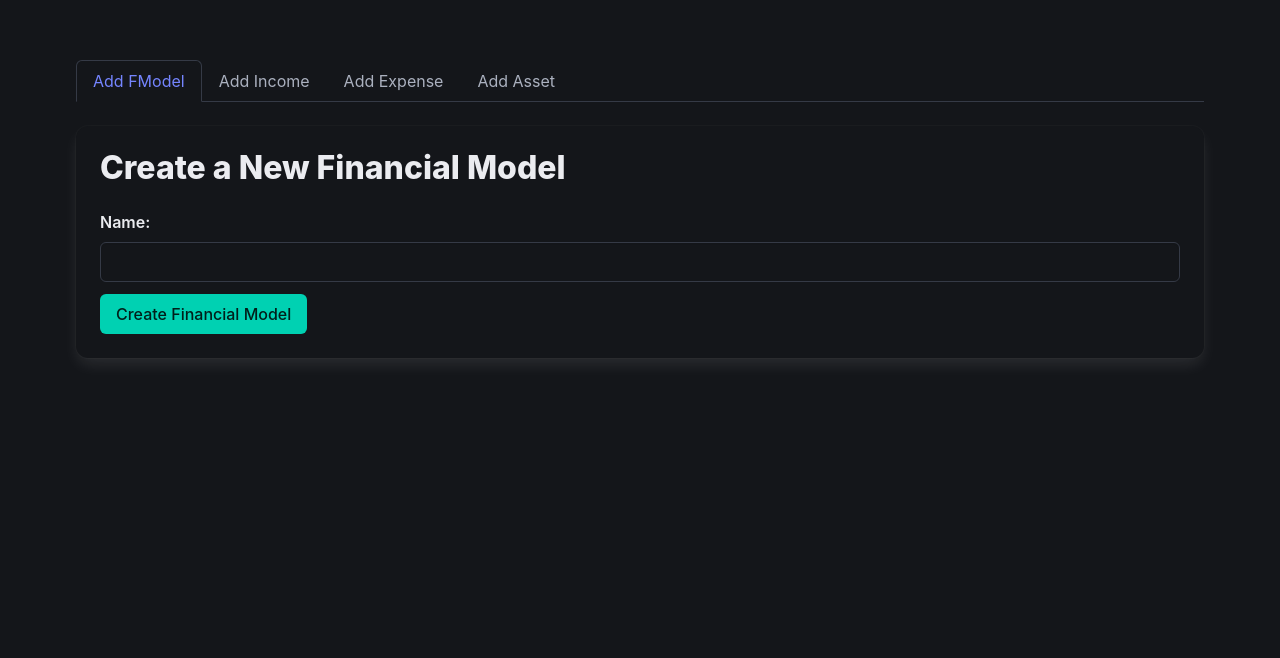
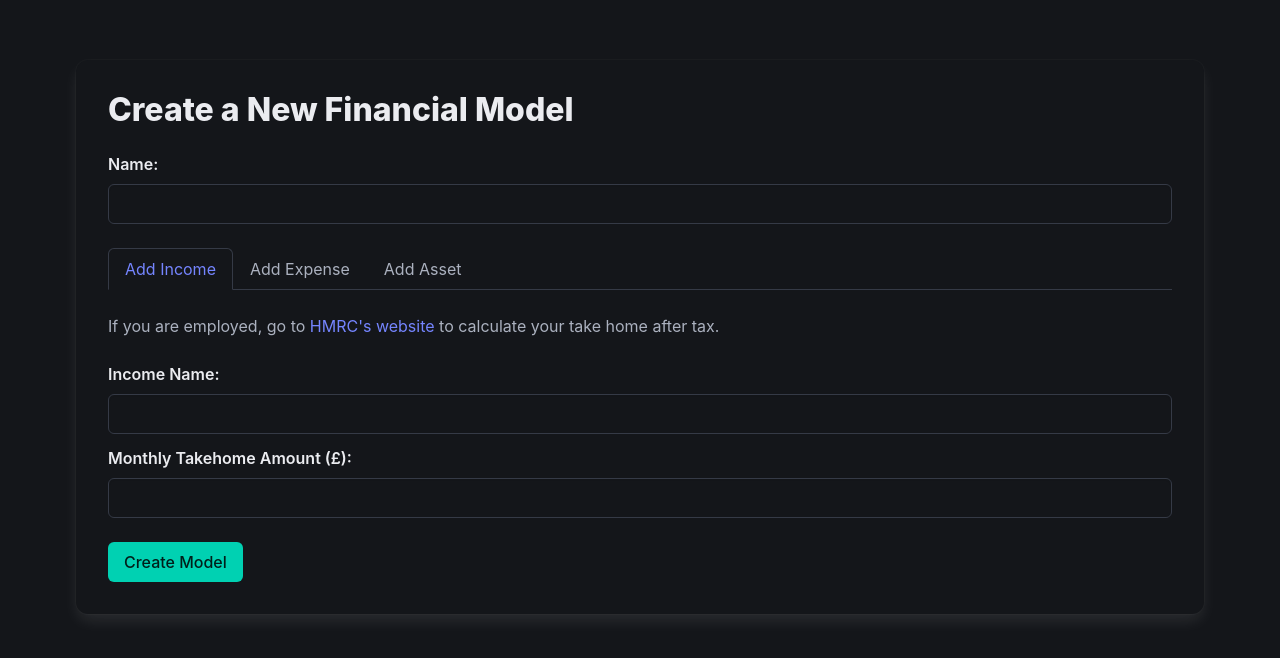
Before and after one commit to absurdity9/wealthbuildr, a Django app: page /add_copy/ in a window 1280 px wide. Shown: the part 56-714 px from the top of the page. Run offline with Django 4.2, Linux system fonts and the light colour scheme.

Commit message:
+add_copy all in one creation flow

```diff
--- a/personalfinance/templates/personalfinance/add_copy.html
+++ b/personalfinance/templates/personalfinance/add_copy.html
@@ -16,21 +16,11 @@
     <div class="container">
         <div class="column is-full">
             <!-- Tab Navigation -->
-            <div class="tabs is-boxed">
-                <ul>
-                    <li class="is-active" data-tab="createFModel"><a>Add FModel</a></li>
-                    <li data-tab="createIncome"><a>Add Income</a></li>
-                    <li data-tab="createExpense"><a>Add Expense</a></li>
-                    <li data-tab="createAsset"><a>Add Asset</a></li>
-                </ul>
-            </div>
-
-            <!-- Tab Content -->
-            <div id="createFModel" class="tab-content is-active">
-                <div class="card">
-                    <div class="card-content">
+            <div class="card p-2">
+                <div id="createFModel" class="m-5">
+                    <div class="mt-3">
                         <h2 class="title">Create a New Financial Model</h2>
-                        <form id="createFModelForm">
+                        <form id="fullModelForm">
                             {% csrf_token %}
                             <input type="hidden" name="user_id" value="{{ user.id }}">
                             <div class="field">
@@ -39,32 +29,25 @@
                                     <input type="text" id="fmodel_name" name="fmodel_name" class="input" required>
                                 </div>
                             </div>
-                            <div class="field is-grouped ">
-                                <div class="control">
-                                    <button type="button" onclick="submitFModelForm()" class="button is-primary">Create Financial Model</button>
-                                </div>
-                            </div>
                         </form>
                     </div>
                 </div>
+                <div class="m-5">
+                    <div class="tabs is-boxed">
+                        <ul>
+                            <li class="is-active" data-tab="createIncome"><a>Add Income</a></li>
+                            <li data-tab="createExpense"><a>Add Expense</a></li>
+                            <li data-tab="createAsset"><a>Add Asset</a></li>
+                        </ul>
                     </div>
 
-            <div id="createIncome" class="tab-content">
-                <div class="card">
-                    <div class="card-content">
-                        <h2 class="title">Add Income</h2>
+                    <div id="createIncome" class="tab-content is active">
+                        <div class="">
                             <div class="block">
                                 <p> If you are employed, go to <a href="https://www.tax.service.gov.uk/estimate-paye-take-home-pay/your-pay"> HMRC's website </a> to calculate your take home after tax.</p>
                             </div>
                             <form id="createIncomeForm">
-                            {% csrf_token %}
                                 <input type="hidden" name="user_id" value="{{ user.id }}">
-                            <div class="field">
-                                <label for="fmodel_name" class="label">Financial Model Name:</label>
-                                <div class="control">
-                                    <input type="text" id="fmodel_name" name="fmodel_name" class="input" required>
-                                </div>
-                            </div>
                                 <div class="field">
                                     <label for="income_name" class="label">Income Name:</label>
                                     <div class="control">
@@ -77,29 +60,14 @@
                                         <input type="number" step="0.01" id="value" name="value" class="input" required>
                                     </div>
                                 </div>
-                            <div class="field is-grouped">
-                                <div class="control">
-                                    <button type="button" onclick="submitIncomeForm()" class="button is-primary">Save Income</button>
-                                </div>
-                            </div>
                             </form>
-                    </div>
                         </div>
                     </div>
 
                     <div id="createExpense" class="tab-content">
-                <div class="card">
-                    <div class="card-content">
-                        <h2 class="title">Add Expenses</h2>
+                        <div class="">
                             <form id="createExpenseForm">
-                            {% csrf_token %}
                                 <input type="hidden" name="user_id" value="{{ user.id }}">
-                            <div class="field">
-                                <label for="fmodel_name_expense" class="label">Financial Model Name:</label>
-                                <div class="control">
-                                    <input type="text" id="fmodel_name_expense" name="fmodel_name" class="input" required>
-                                </div>
-                            </div>
                                 <div id="expensesContainer">
                                     <div class="expense-entry block">
                                         <div class="field">
@@ -119,27 +87,16 @@
                                 <div class="field is-grouped mt-3 mb-3">
                                     <div class="control">
                                         <button type="button" onclick="addExpenseEntry()" class="button is-info">Add Expense</button>
-                                    <button type="button" onclick="submitExpenseForm()" class="button is-primary">Save Expenses</button>
                                     </div>
                                 </div>
                             </form>
                         </div>
                     </div>
-            </div>
 
                     <div id="createAsset" class="tab-content">
-                <div class="card">
-                    <div class="card-content">
-                        <h2 class="title">Add Assets</h2>
-                        <form id="createAssetForm" method="post" action="{% url 'create_assets' %}">
-                            {% csrf_token %}
+                        <div class="">
+                            <form id="createAssetForm">
                                 <input type="hidden" name="user_id" value="{{ user.id }}">
-                            <div class="field">
-                                <label for="fmodel_name_asset" class="label">Financial Model Name:</label>
-                                <div class="control">
-                                    <input type="text" id="fmodel_name_asset" name="fmodel_name" class="input" required>
-                                </div>
-                            </div>
                                 <div id="assetsContainer">
                                     <div class="asset-entry block">
                                         <div class="field">
@@ -161,9 +118,9 @@
                                             </div>
                                         </div>
                                         <div class="field">
-                                        <label for="allocation_pct" class="label">Allocation of leftover cash (%%):</label>
+                                            <label for="allocation_pct_0" class="label">Allocation of leftover cash (%):</label>
                                             <div class="control">
-                                            <input type="number" step="0.01" id="allocation_pct" name="allocation_pct" class="input" required>
+                                                <input type="number" step="0.01" id="allocation_pct_0" name="allocation_pct" class="input" required>
                                             </div>
                                         </div>
                                     </div>
@@ -171,16 +128,22 @@
                                 <div class="field is-grouped mt-3 mb-3">
                                     <div class="control">
                                         <button type="button" onclick="addAssetEntry()" class="button is-info">Add Asset</button>
-                                    <button type="button" onclick="submitAssetForm()" class="button is-primary">Save Assets</button>
                                     </div>
                                 </div>
                             </form>
                         </div>
                     </div>
+
+                    <div class="field is-grouped mt-5">
+                        <div class="control">
+                            <button type="button" onclick="submitFullModel()" class="button is-primary">Create Model</button>
+                        </div>
+                    </div>
+                </div>
+            </div>
+        </div>
     </div>
 
-        </div>
-    </div>
 </section>
 
 {% endblock %}
@@ -213,10 +176,10 @@ document.addEventListener('DOMContentLoaded', () => {
     activateTab(tabs[0]);
 });
 
-    // Form Submission
-function submitFModelForm() {
-    var form = document.getElementById('createFModelForm');
-    var formData = new FormData(form);
+function submitFullModel() {
+    const form = document.getElementById('fullModelForm');
+    const formData = new FormData(form);
+    const fmodelNameValue = formData.get('fmodel_name');
 
     fetch("{% url 'create_fmodel' %}", {
         method: 'POST',
@@ -229,19 +192,36 @@ function submitFModelForm() {
     .then(data => {
         if (data.error) {
             alert(data.error);
-        } else {
-            closeModal('fmodelModal');
-            location.reload();
+            throw new Error(data.error);
         }
+        return submitIncomes(fmodelNameValue);
+    })
+    .then(() => {
+        // Step 3: Save Expenses
+        return submitExpenses(fmodelNameValue);
+    })
+    .then(() => {
+        // Step 4: Save Assets
+        return submitAssets(fmodelNameValue);
+    })
+    .then(() => {
+        alert('Financial Model created successfully!');
+        location.reload(); // Reload the page or navigate as necessary
     })
     .catch(error => console.error('Error:', error));
 }
 
-function submitIncomeForm() {
-    var form = document.getElementById('createIncomeForm');
-    var formData = new FormData(form);
+function submitIncomes(fmodelNameValue) {
+    const form = document.getElementById('createIncomeForm');
+    const formData = new FormData(form);
+    formData.append('fmodel_name', fmodelNameValue);
 
-    fetch("{% url 'create_income' %}", {
+    // Debugging: Log the FormData entries
+    for (const [key, value] of formData.entries()) {
+        console.log(`${key}: ${value}`);
+    }
+
+    return fetch("{% url 'create_income' %}", {
         method: 'POST',
         headers: {
             'X-CSRFToken': '{{ csrf_token }}'
@@ -252,17 +232,16 @@ function submitIncomeForm() {
     .then(data => {
         if (data.error) {
             alert(data.error);
-        } else {
-            closeModal('incomeModal');
-            location.reload();
+            throw new Error(data.error);
         }
-    })
-    .catch(error => console.error('Error:', error));
+    });
 }
 
-function submitExpenseForm() {
+
+function submitExpenses(fmodelNameValue) {
     const form = document.getElementById('createExpenseForm');
     const formData = new FormData(form);
+    formData.append('fmodel_name', fmodelNameValue);
     const expensesContainer = document.getElementById('expensesContainer');
     const expenseEntries = expensesContainer.getElementsByClassName('expense-entry');
 
@@ -284,7 +263,7 @@ function submitExpenseForm() {
 
     const csrftoken = formData.get('csrfmiddlewaretoken');
 
-    fetch('{% url "create_expense" %}', {
+    return fetch('{% url "create_expense" %}', {
         method: 'POST',
         headers: {
             'Content-Type': 'application/json',
@@ -294,35 +273,49 @@ function submitExpenseForm() {
     })
     .then(response => response.json())
     .then(data => {
-        console.log('Response:', data); // Log the response to the console
         if (data.error) {
             alert(data.error);
-        } else {
-            alert('Expenses created successfully');
-            // Optionally, update the UI with the new expense data
+            throw new Error(data.error);
         }
-    })
-    .catch(error => console.error('Error:', error));
+    });
 }
 
-function submitAssetForm() {
+function submitAssets(fmodelNameValue) {
     const form = document.getElementById('createAssetForm');
     const formData = new FormData(form);
+    formData.append('fmodel_name', fmodelNameValue);
     const assetsContainer = document.getElementById('assetsContainer');
     const assetEntries = assetsContainer.getElementsByClassName('asset-entry');
 
     const assets = [];
     for (let i = 0; i < assetEntries.length; i++) {
-        const assetName = assetEntries[i].querySelector(`[id^='asset_name_']`).value;
-        const yieldRate = assetEntries[i].querySelector(`[id^='yield_rate_']`).value;
-        const principleAmount = assetEntries[i].querySelector(`[id^='principle_amount_']`).value;
-        const allocationPct = assetEntries[i].querySelector(`[id^='allocation_pct']`).value;
+        // Extract values from the elements within each asset-entry
+        const assetNameElement = assetEntries[i].querySelector(`[id^='asset_name_']`);
+        const yieldRateElement = assetEntries[i].querySelector(`[id^='yield_rate_']`);
+        const principalAmountElement = assetEntries[i].querySelector(`[id^='principle_amount_']`);
+        const allocationPctElement = assetEntries[i].querySelector(`[id^='allocation_pct_']`);
+
+        // Check if all elements are found
+        if (assetNameElement && yieldRateElement && principalAmountElement && allocationPctElement) {
+            const assetName = assetNameElement.value;
+            const yieldRate = yieldRateElement.value;
+            const principalAmount = principalAmountElement.value;
+            const allocationPct = allocationPctElement.value;
+
             assets.push({
                 asset_name: assetName,
                 yield_rate: yieldRate,
-            principle_amount: principleAmount,
+                principle_amount: principalAmount,
                 allocation_pct: allocationPct
             });
+        } else {
+            // Log which element was not found
+            console.error('One or more elements not found in asset-entry at index', i);
+            console.error('Asset Name Element:', assetNameElement);
+            console.error('Yield Rate Element:', yieldRateElement);
+            console.error('Principal Amount Element:', principalAmountElement);
+            console.error('Allocation Percentage Element:', allocationPctElement);
+        }
     }
 
     const data = {
@@ -333,7 +326,7 @@ function submitAssetForm() {
 
     const csrftoken = formData.get('csrfmiddlewaretoken');
 
-    fetch('{% url "create_assets" %}', {
+    return fetch('{% url "create_assets" %}', {
         method: 'POST',
         headers: {
             'Content-Type': 'application/json',
@@ -343,41 +336,13 @@ function submitAssetForm() {
     })
     .then(response => response.json())
     .then(data => {
-        console.log('Response:', data);
         if (data.error) {
             alert(data.error);
-        } else {
-            alert('Assets created successfully');
+            throw new Error(data.error);
         }
-    })
-    .catch(error => console.error('Error:', error));
+    });
 }
 
-function submitEditFmodelForm() {
-    const form = document.getElementById('editFmodelForm');
-    const formData = new FormData(form);
-    const new_name = formData.get('fmodel_name');
-    const csrftoken = formData.get('csrfmiddlewaretoken');
 
-    fetch(form.action, {
-        method: 'POST',
-        headers: {
-            'Content-Type': 'application/json',
-            'X-CSRFToken': csrftoken
-        },
-        body: JSON.stringify({ new_name: new_name })
-    })
-    .then(response => response.json())
-    .then(data => {
-        console.log('Response:', data);
-        if (data.error) {
-            alert(data.error);
-        } else {
-            alert('FModel name updated successfully');
-            // Optionally, update the UI with the new FModel name
-        }
-    })
-    .catch(error => console.error('Error:', error));
-}
 </script>
 {% endblock %}
--- a/personalfinance/views.py
+++ b/personalfinance/views.py
@@ -188,6 +188,7 @@ def create_income(request):
     else:
         return JsonResponse({'error': 'Invalid request method'}, status=400)
 
+@csrf_exempt
 def create_expense(request):
     if request.method == 'POST':
         try:
@@ -236,6 +237,7 @@ def create_expense(request):
     else:
         return JsonResponse({'error': 'Invalid request method'}, status=400)
 
+@csrf_exempt
 
 def create_assets(request):
     if request.method == 'POST':
@@ -358,7 +360,6 @@ from django.views.decorators.csrf import csrf_exempt
 import json
 from .models import FModel, Income, Expense, Asset
 
-@csrf_exempt
 @csrf_exempt
 def edit_fmodel(request, fmodel_id):
     if request.method == 'POST':
```
Also changed, not shown: personalfinance/templates/personalfinance/edit.html (deleted, +0 -109 lines), db.sqlite3, personalfinance/static/personalfinance/form-handling.js (line endings or trailing spaces). Lines whose indentation alone changed are shown as unchanged.
